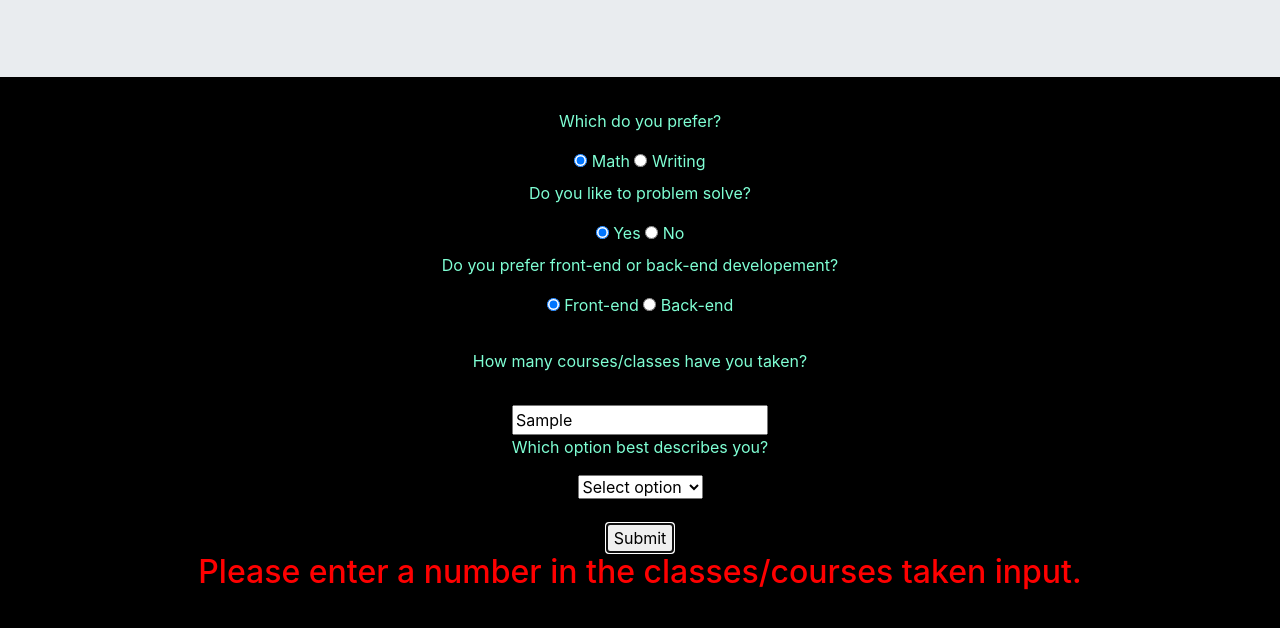
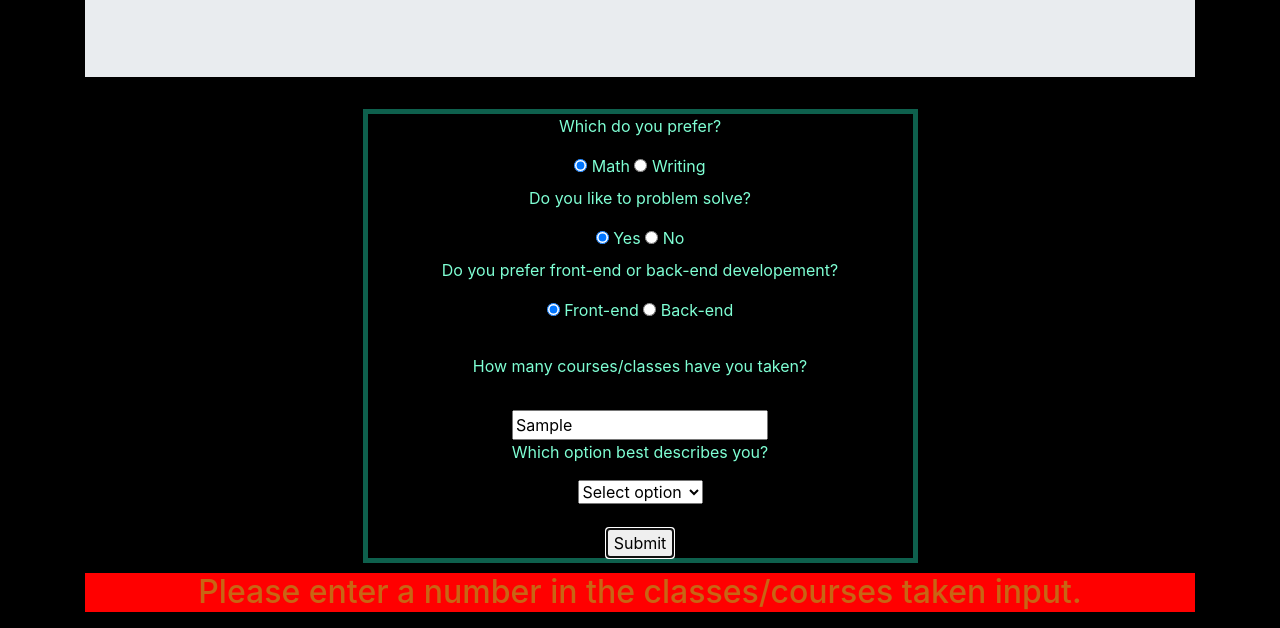
Before and after one commit to DavidDGamble/programming-language-suggester, a plain HTML site: page index.html in a window 1280 px wide. Both pictures are taken after typing "Sample" into the empty fields and a click on the button "Submit". Shown: the part 172-800 px from the top of the page. Drawn offline with Linux system fonts and the light colour scheme.

Commit message:
Add code to css to add box sizing to h2 and changing colors to h2 based on input in js.

```diff
--- a/css/styles.css
+++ b/css/styles.css
@@ -2,6 +2,25 @@ body {
   background-color: black;
   text-align: center;
 }
-form {
-  color:aquamarine;
+.form {
+  margin: auto;
+  width: 50%;
+  height: auto;
+  border: solid rgb(14, 96, 77);
+  border-width: 5px;
+  background-color: black;
+  color: aquamarine;
+  text-align: center;
+  margin-bottom: 10px;
+  box-sizing: border-box;
 }
+h2 {
+  margin: auto;
+  width: auto;
+  height: auto;
+  background-color: red;
+  color: rgb(200, 101, 20);
+  text-align: center;
+  margin-bottom: 10px;
+  box-sizing: border-box;
+}
--- a/index.html
+++ b/index.html
@@ -7,6 +7,7 @@
   <title>Programming Language Suggester</title>
 </head>
 <body>
+	<div class="container">
 		<div class="jumbotron jumbotron-fluid">
 			<div class="container">
 				<h1 class="display-4">Programming Language Suggester</h1>
@@ -18,7 +19,7 @@
 		<h2>Fill out the form below to see which programming languages you should learn!</h2> -->
 
 
-	<form>
+		<form class="form">
 			<!-- do you prefer math or writing? -->
 			<p>Which do you prefer?</p>
 			<label>
@@ -64,6 +65,7 @@
 
 			<button type="submit">Submit</button>
 		</form>
-	<h2 id="suggestion"></h2>
+		<h2 class="hidden" id="suggestion"></h2>
+	</div>
 </body>
 </html>
--- a/js/scripts.js
+++ b/js/scripts.js
@@ -28,15 +28,17 @@ function handleSubmit(event) {
   if (isNaN(q4) === true) {
     document.getElementById('suggestion').innerText = 'Please enter a number in the classes/courses taken input.';
     const display = document.getElementById('suggestion');
-    display.style.color = 'red';
+    display.style.backgroundColor = 'red';
+    display.style.color = 'rgb(200, 101, 20)';
   } else if (q5 === 'Select option') {
     document.getElementById('suggestion').innerText = 'Please select which option best describes you in dropdown.';
-    const display = document.getElementById('suggestion');
-    display.style.color = 'red';
+    display.style.backgroundColor = 'red';
+    display.style.color = 'rgb(200, 101, 20)';
   } else {
     const suggestion = suggester(q1, q2, q3, q4, q5);
     document.getElementById('suggestion').innerText = 'We think you should consider learning ' + suggestion + '.';
     const display = document.getElementById('suggestion');
+    display.style.backgroundColor = 'green';
     display.style.color = 'yellow';
   }
 }
```
Lines whose indentation alone changed are shown as unchanged.
